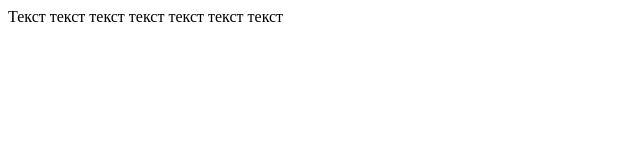
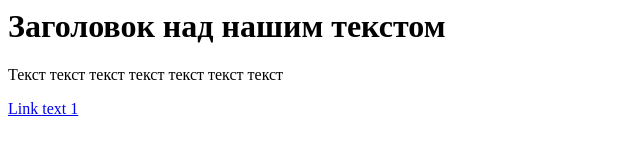
Before and after one commit to kristina6797/git-start, a plain HTML site: page test.html in a window 1280 px wide. Shown: the whole page, without its empty margins (0-640 px from the left). Drawn offline with Linux system fonts and the light colour scheme.

Commit message:
link and headers added

```diff
--- a/test.html
+++ b/test.html
@@ -1,9 +1,11 @@
 <!DOCTYPE.html>
 <html>
     <head>
-        <title>Заголовок страницы</title>
+        <title>название нашего сайта</title>
     </head>
 <body>
+<h1>Заголовок над нашим текстом</h1>
 <p>Текст текст текст текст текст текст текст</p>
+<a href="#header">Link text 1</a>
 </body>
 </html>
```
